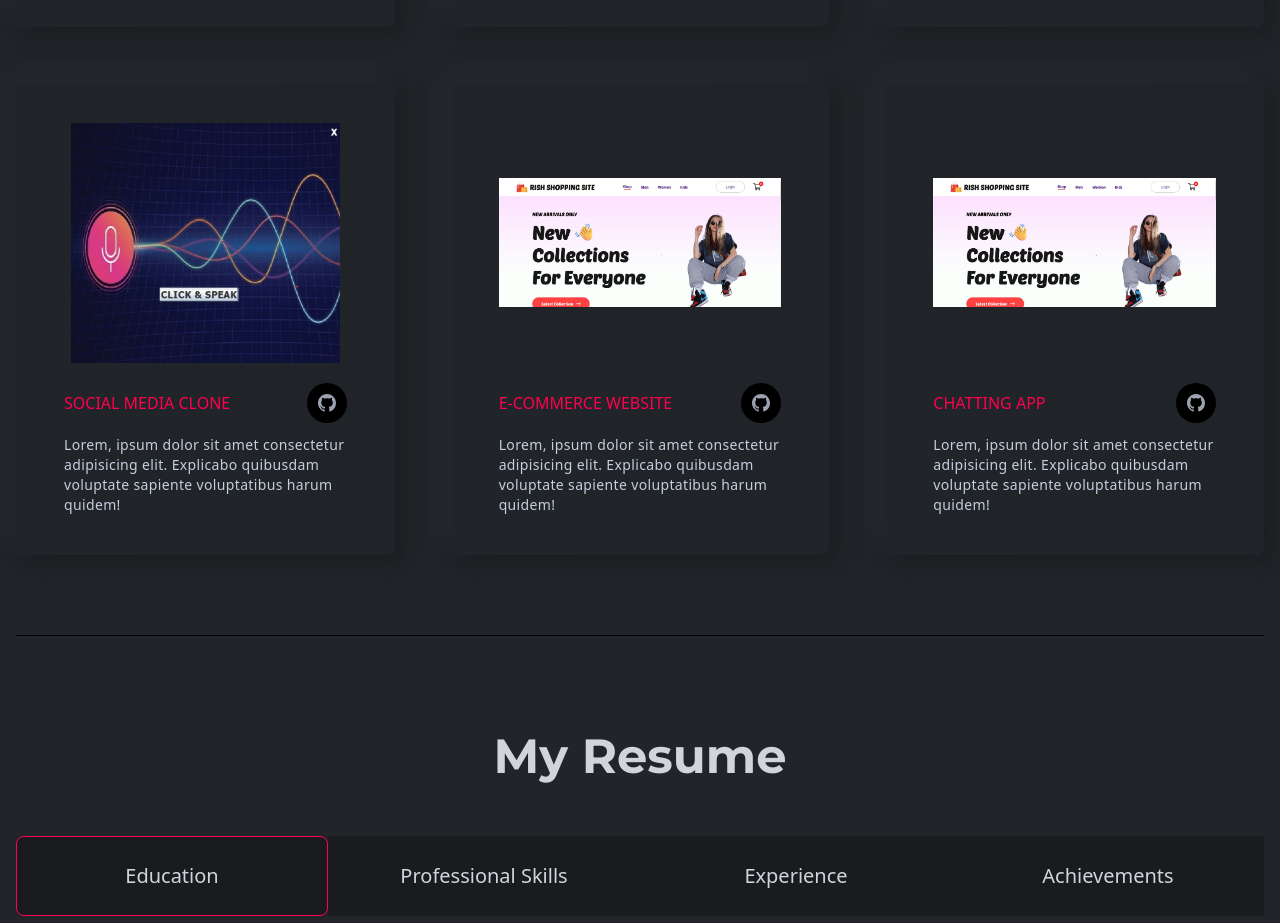
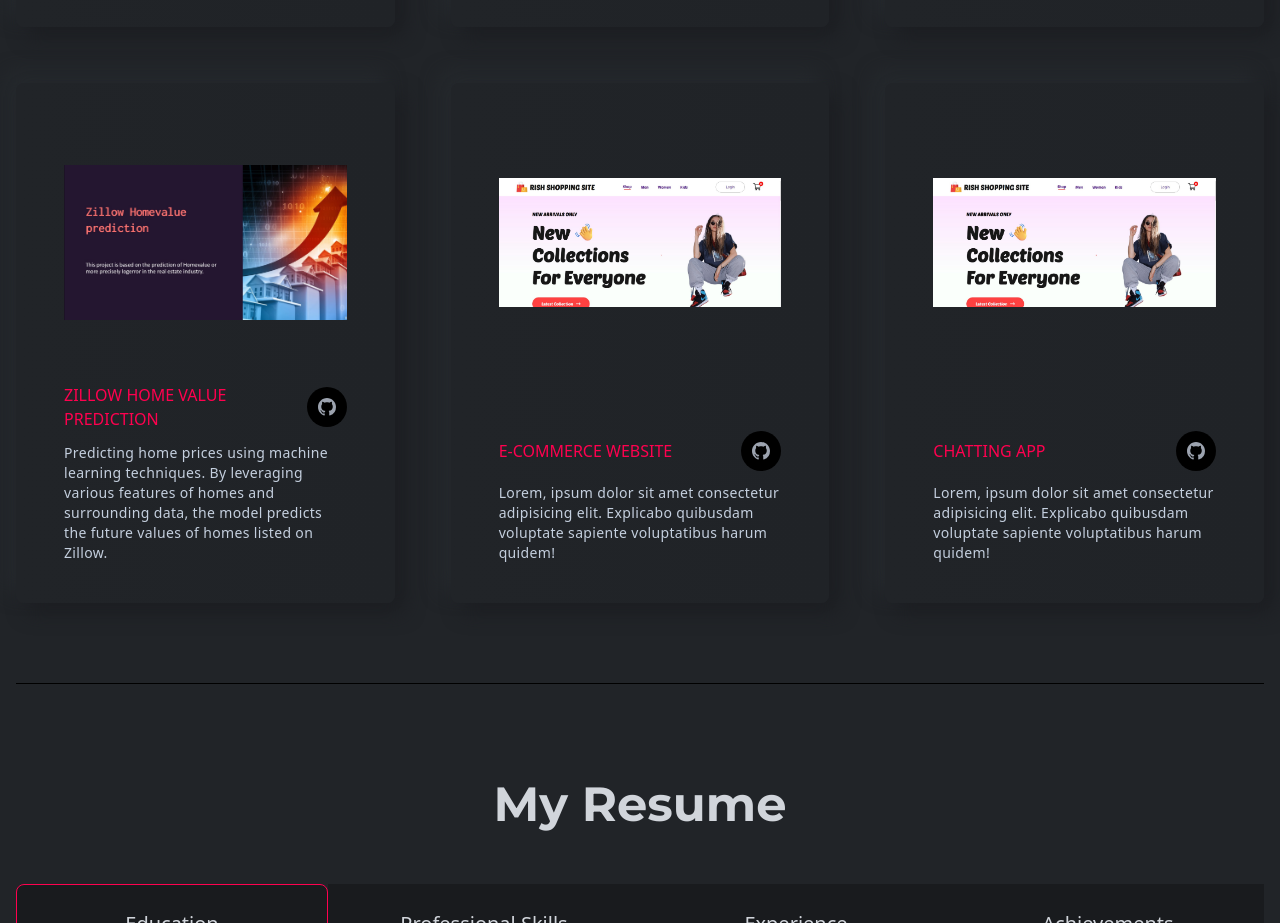
Before and after one commit to Rishabh-mikku/Portfolio, a React (Vite) app: page / in a window 1280 px wide. Shown: the part 2820-3743 px from the top of the page. Built offline with nearby package versions, Linux system fonts and the light colour scheme.

Commit message:
20240608 Project 4 added - Zillow Home Value Prediction

```diff
--- a/src/components/Projects/Projects.jsx
+++ b/src/components/Projects/Projects.jsx
@@ -3,6 +3,7 @@
 import projectOne from "../../assets/images/projects/projectOne.jpg";
 import projectTwo from "../../assets/images/projects/projectTwo.jpg";
 import projectThree from "../../assets/images/projects/projectThree.jpg";
+import projectFour from "../../assets/images/projects/projectFour.jpg";
 import ProjectsCard from './ProjectsCard';
 
 const Projects = () => {
@@ -37,11 +38,10 @@
           github_link = "https://github.com/Rishabh-mikku/Voice-Assistant-Java"
         />
         <ProjectsCard
-          title="SOCIAL MEDIA CLONE"
-          des=" Lorem, ipsum dolor sit amet consectetur adipisicing elit.
-              Explicabo quibusdam voluptate sapiente voluptatibus harum quidem!"
-          src={projectThree}
-          github_link = "https://github.com/Rishabh-mikku/Fitness-Club-Website"
+          title="ZILLOW HOME VALUE PREDICTION"
+          des="Predicting home prices using machine learning techniques. By leveraging various features of homes and surrounding data, the model predicts the future values of homes listed on Zillow."
+          src={projectFour}
+          github_link = "https://github.com/ML-Project-Zillow-Home-Value-Prediction/Zillow-Home-Value-Prediction"
         />
         <ProjectsCard
           title="E-commerce Website"
```
Also changed, not shown: src/assets/images/projects/projectFour.jpg (added), src/assets/images/projects/projectThree.jpeg (deleted).
